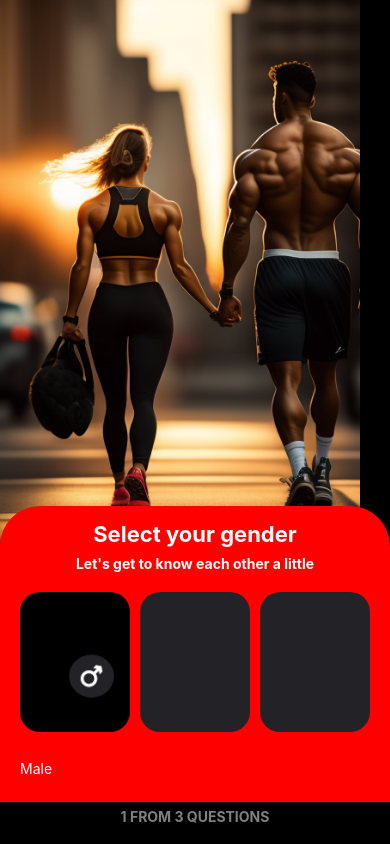
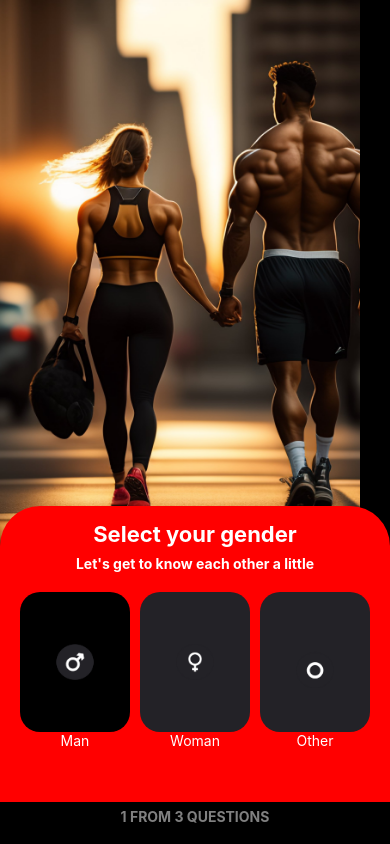
Before and after one commit to Sedinamm/HealthX, a React Native app: screen /Question1 in a window 390 px wide. Built offline with nearby package versions, Linux system fonts and the light colour scheme.

Commit message:
initial commit

```diff
--- a/Screens/Question1.js
+++ b/Screens/Question1.js
@@ -54,13 +54,14 @@ const Question1 = () => {
                 width: 110,
                 borderRadius: 20,
                 marginRight: 10,
+                // marginBottom: -30,
               }}
             >
               <Image
-                style={{ width: "130%", height: "120%" }}
+                style={{ width: "100%", height: "100%" }}
                 source={require("../Images/male.png")}
               />
-              <Text style={{ color: "white" }}>Male</Text>
+              <Text style={{ color: "white", textAlign: "center" }}>Man</Text>
             </View>
           </TouchableOpacity>
           {/* Female */}
@@ -73,8 +74,15 @@ const Question1 = () => {
                 borderRadius: 20,
                 marginRight: 10,
               }}
-            ></View>
+            >
+              <Image
+                style={{ width: "100%", height: "100%" }}
+                source={require("../Images/female.png")}
+              />
+              <Text style={{ color: "white", textAlign: "center" }}>Woman</Text>
+            </View>
           </TouchableOpacity>
+
           {/* Others */}
           <TouchableOpacity>
             <View
@@ -84,10 +92,18 @@ const Question1 = () => {
                 width: 110,
                 borderRadius: 20,
               }}
-            ></View>
+            >
+              <Image
+                style={{ width: "100%", height: "100%" }}
+                source={require("../Images/other.png")}
+              />
+              <Text style={{ color: "white", textAlign: "center" }}>Other</Text>
+            </View>
           </TouchableOpacity>
         </View>
       </View>
+
+      {/* Footer */}
       <View style={{ flex: 0.5, backgroundColor: "black" }}>
         <Text
           style={{
```
